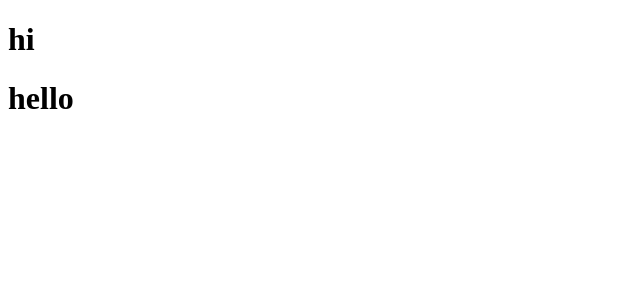
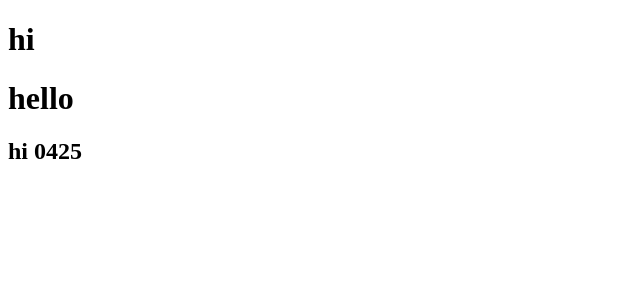
Before and after one commit to bohung/pixroller, an Angular app: page / in a window 1280 px wide. Shown: the top 300 px of the page, without its empty margins (0-640 px from the left). Built offline with nearby package versions, Linux system fonts and the light colour scheme.

Commit message:
0425 new01

```diff
--- a/src/app/app.component.html
+++ b/src/app/app.component.html
@@ -1 +1,2 @@
-<h1>hello</h1>
+<h1>hello </h1>
+<h2>hi 0425</h2>
```
